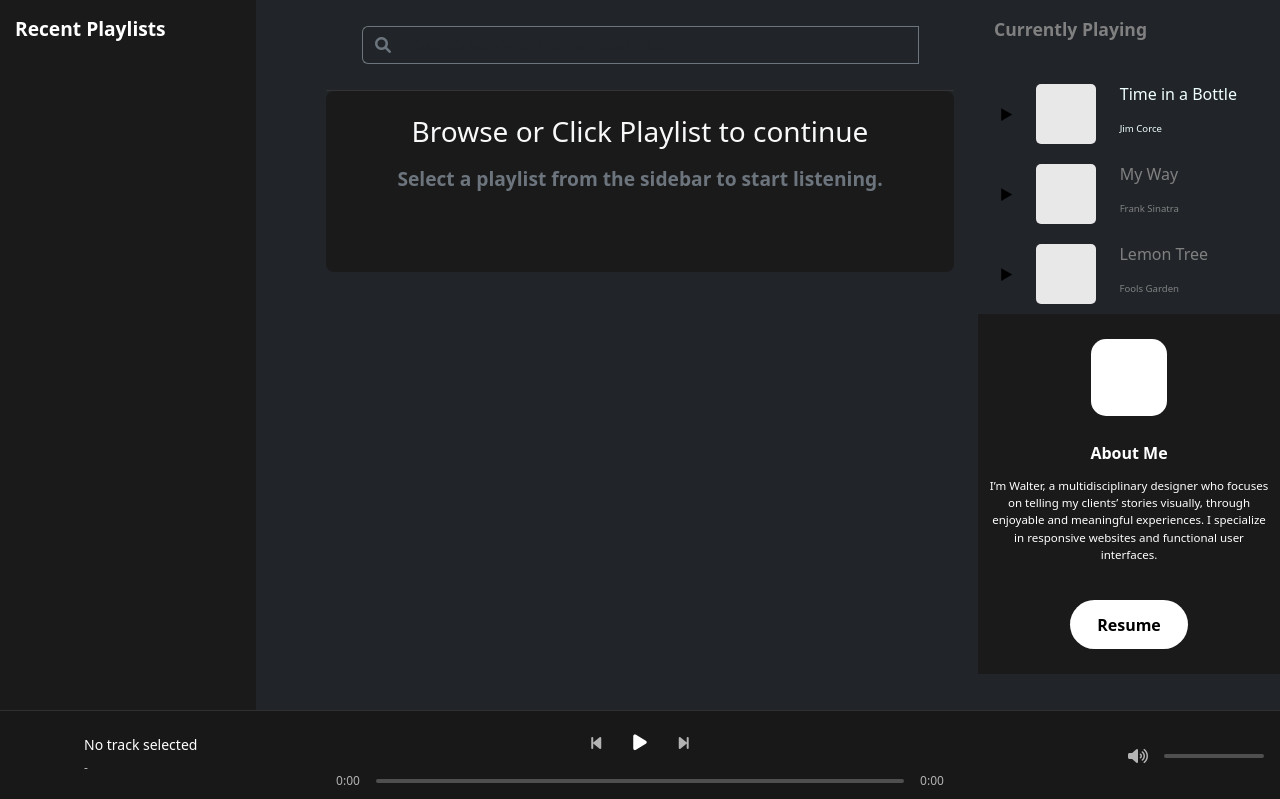
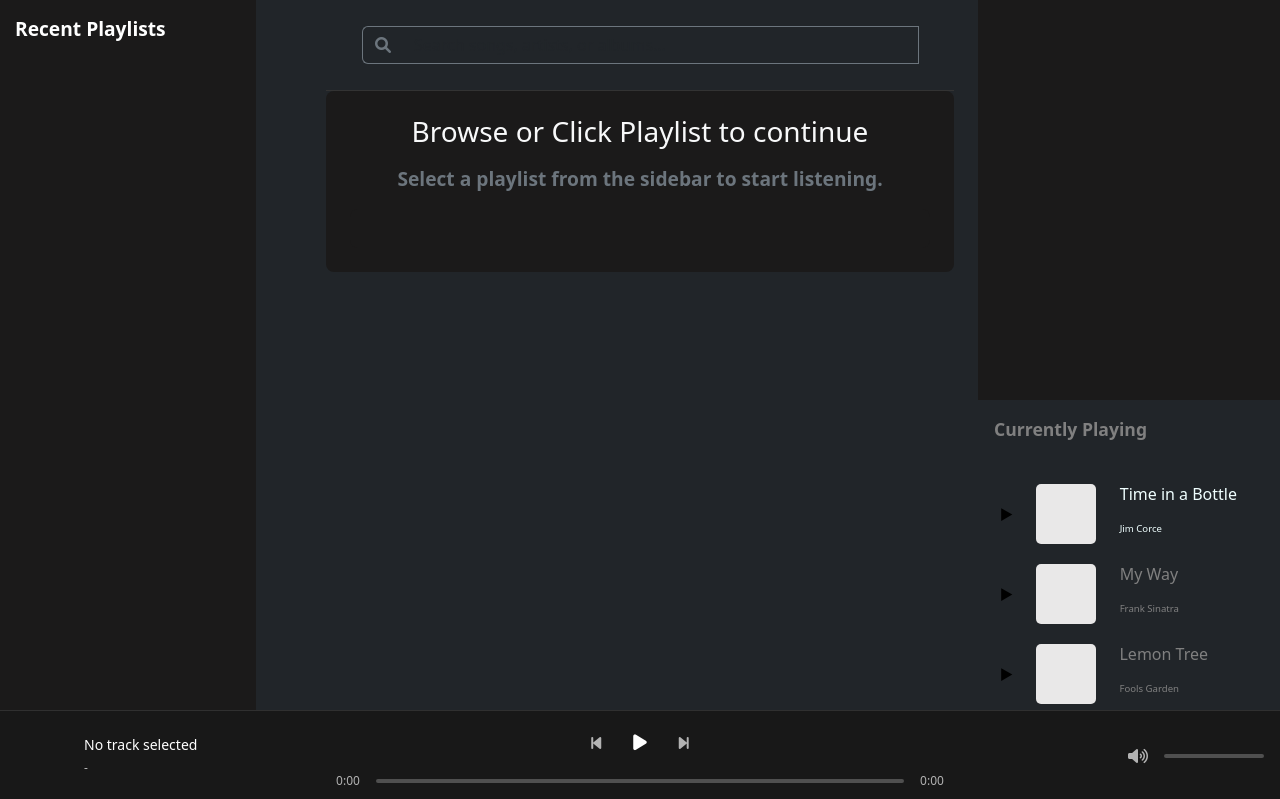
Before and after one commit to altair13421/WebAudioPlayer, a Django app: template player/templates/main_content.html in a window 1280 px wide. Shown: the top 799 px of the page. Run offline with Django 5.2, Linux system fonts and the light colour scheme; the template is opened without the code that fills it, so the values that code supplies are empty; some libraries are stand-ins or nearby versions.

Commit message:
feat: Add styles for current playlist details section with scrollable overflow

```diff
--- a/player/templates/components/currently_playing.html
+++ b/player/templates/components/currently_playing.html
@@ -146,6 +146,14 @@
   font-size: 0.6em;
 }
 
+#currentPlaylistDetails {
+  height: 50vh;
+  overflow-y: auto;
+  overflow-x: hidden;
+  padding: 1em;
+  background-color: #1b1a1a;
+}
+
 @keyframes move6 {
   0% {
     height: 0.2em;
```
